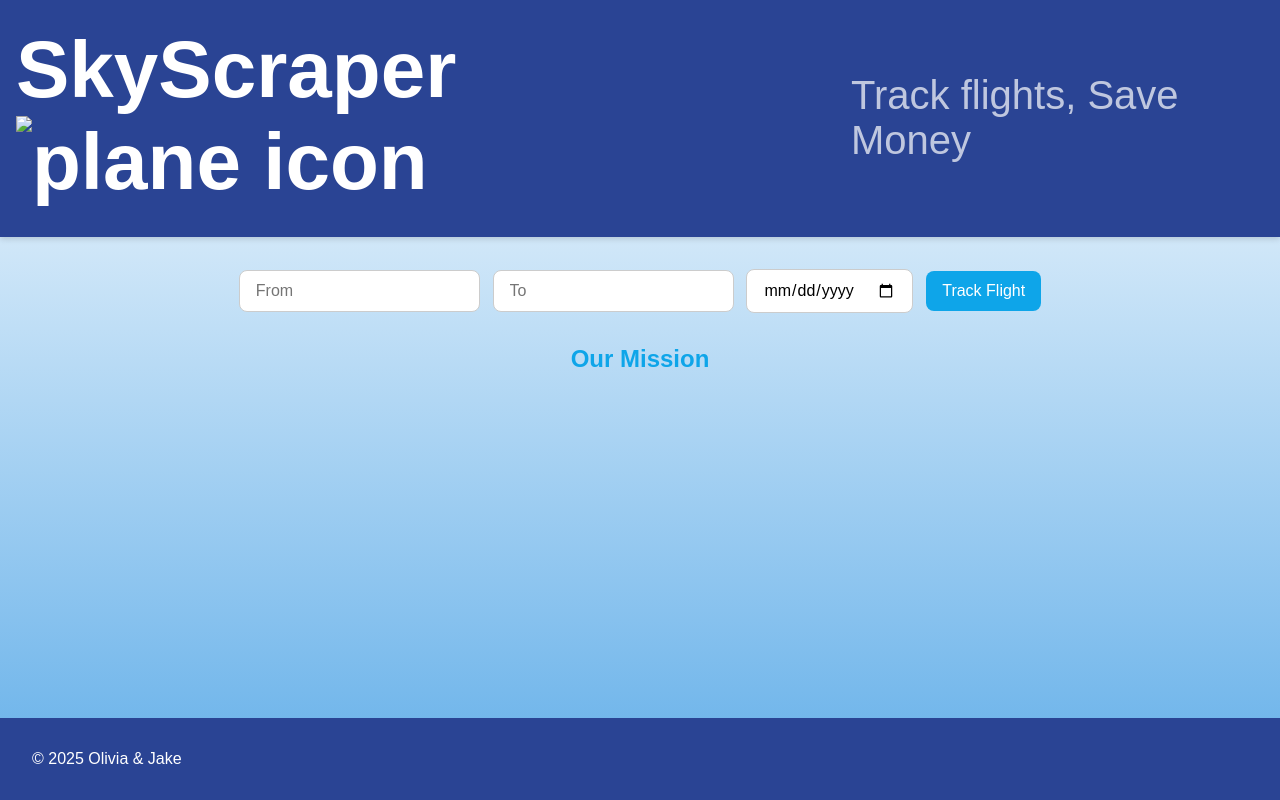
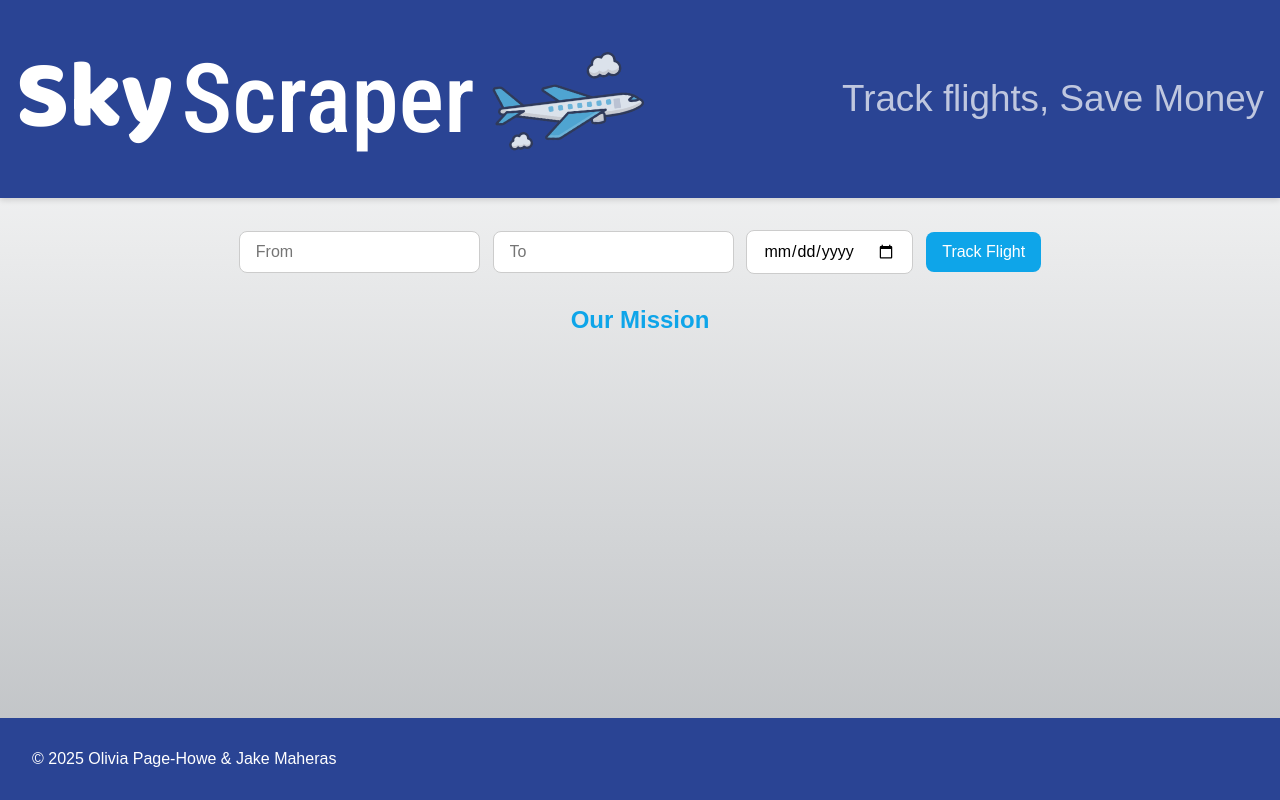
Before and after one commit to OliviaPage-Howe/FlightScraper, a plain HTML site: page frontend/index.html in a window 1280 px wide. Drawn offline with Linux system fonts and the light colour scheme.

Commit message:
Updated HTML & CSS

```diff
--- a/frontend/index.html
+++ b/frontend/index.html
@@ -4,17 +4,20 @@
     <meta charset="UTF-8">
     <meta http-equiv="X-UA-Compatible" content="IE=edge">
     <meta name="viewport" content="width=device-width, initial-scale=1.0">
+    <link href="https://fonts.googleapis.com/css2?family=Baloo+2:wght@800&family=Roboto+Condensed:wght@500&display=swap" rel="stylesheet">
     <link rel="stylesheet" href="style.css">
     <title>SkyScraper - Home</title>
 </head>
 
 <body>
 <header>
-  <h1>
-    <span class="sky">Sky</span><span class="scraper">Scraper</span>
-    <img src="planeemoji.png" alt="plane icon" class="plane-icon">
-  </h1>
-  <p>Track flights, Save Money</p>
+  <div class="logo">
+    <h1 class="title">
+      <span class="sky">Sky</span><span class="scraper">Scraper</span>
+      <img src="images/planeIcon.png" alt="plane icon" class="plane-icon">
+    </h1>
+  </div>
+  <p class="tagline">Track flights, Save Money</p>
 </header>
 
 <main>
@@ -35,6 +38,6 @@
 </body>
 
 <footer>
-  <p>© 2025 Olivia & Jake</p>
+  <p>© 2025 Olivia Page-Howe & Jake Maheras</p>
 </footer>
 </html>
--- a/frontend/style.css
+++ b/frontend/style.css
@@ -7,7 +7,7 @@
 }
 
 body {
-  background: linear-gradient(to bottom, #ffffff, #63afe9);
+  background: linear-gradient(to bottom, #ffffff, #bcbfc2);
   color: #100007;
   display: flex;
   flex-direction: column;
@@ -22,18 +22,50 @@ header {
   box-shadow: 0 2px 6px rgba(0,0,0,0.15);
   display: flex;
   align-items: center;
-  gap: 3rem;
+  justify-content: space-between;
+  gap: 2rem;
 }
 
-header h1 {
-  font-size: 5rem;
-  margin-bottom: 0.3rem;
+header .logo {
+  display: flex;
+  align-items: center;
+  gap: 0.5rem;
 }
 
-header p {
-  font-size: 2.5rem;
+header .title {
+  display: flex;
+  align-items: center;
+  gap: 0.5rem;
+  margin: 0;
+  line-height: 1;
+}
+
+.sky {
+  font-family: 'Baloo 2', sans-serif;
+  font-size: 6rem;
+  font-weight: 800;
+  line-height: 1;
+}
+
+.scraper {
+  font-family: 'Roboto Condensed', sans-serif;
+  font-size: 6rem;
+  font-weight: 500;
+  line-height: 1;
+}
+
+header .tagline {
+  font-size: 2.3rem;
   opacity: 0.7;
-  margin-bottom: 0.1rem
+  margin: 0.1;
+  line-height: 1;
+}
+
+.plane-icon {
+  width: 150px;
+  height: auto;
+  margin-left: 10px;
+  transform: scaleX(-1) rotate(7deg);
 }
 
 #search-form {
```
Also changed, not shown: frontend/images/planeIcon.png (added).
